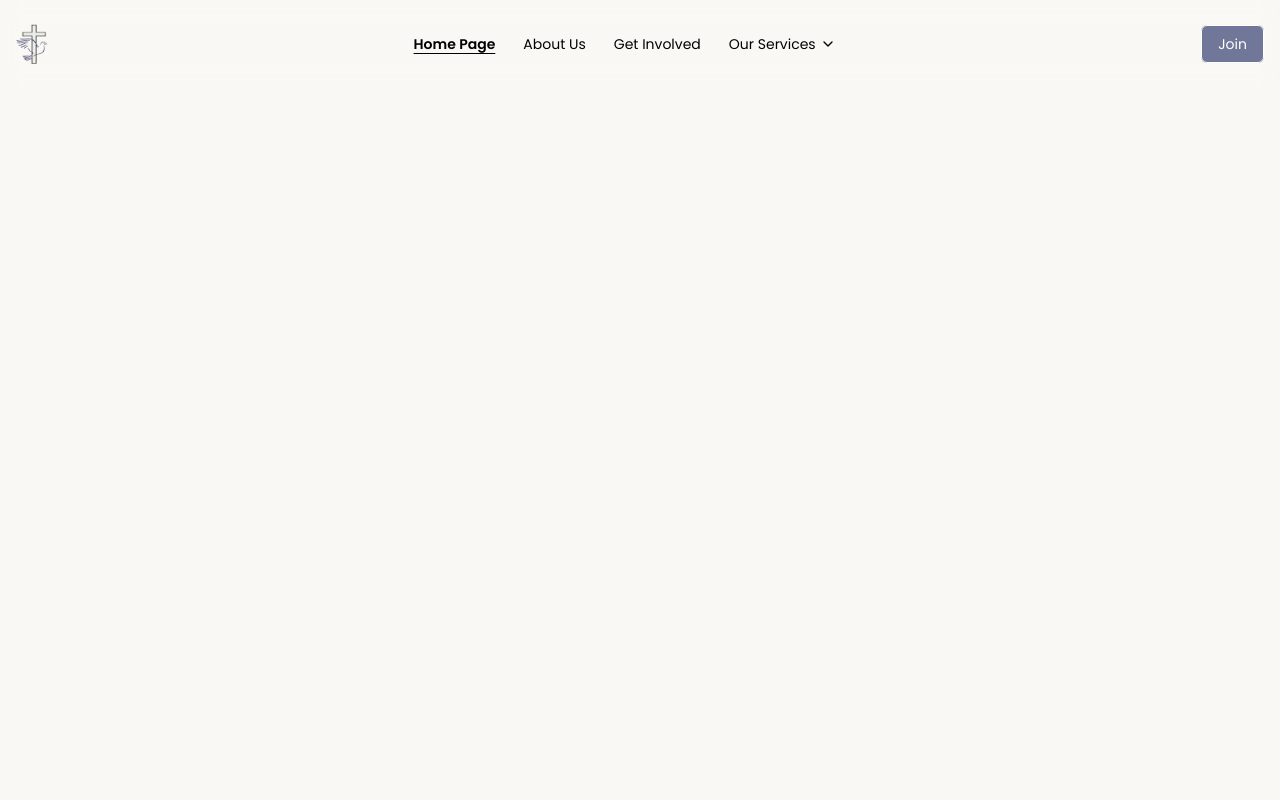
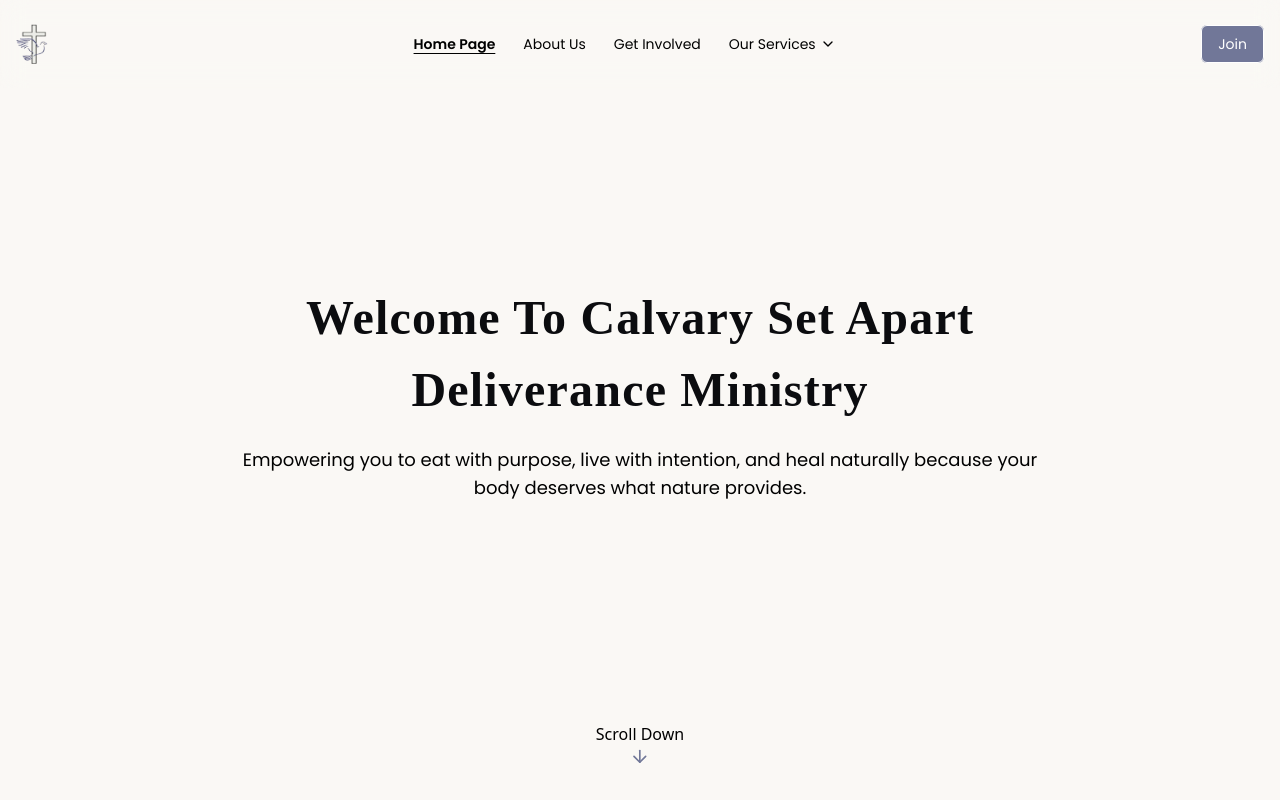
Before and after one commit to Clipzorama/Calvary-Set-Apart, a React (Vite) app: page / in a window 1280 px wide. Built offline with nearby package versions, Linux system fonts and the light colour scheme; a web font is replaced by a local one.

Commit message:
implemented hero for now

```diff
--- a/src/pages/Home.jsx
+++ b/src/pages/Home.jsx
@@ -1,8 +1,10 @@
 
+import { HeroPage } from "@/homeparts/Hero";
 
 function Home() {
     return (
         <div className="min-h-screen bg-background overflow-x-hidden">
+            <HeroPage />
         </div>
     )
 
```
